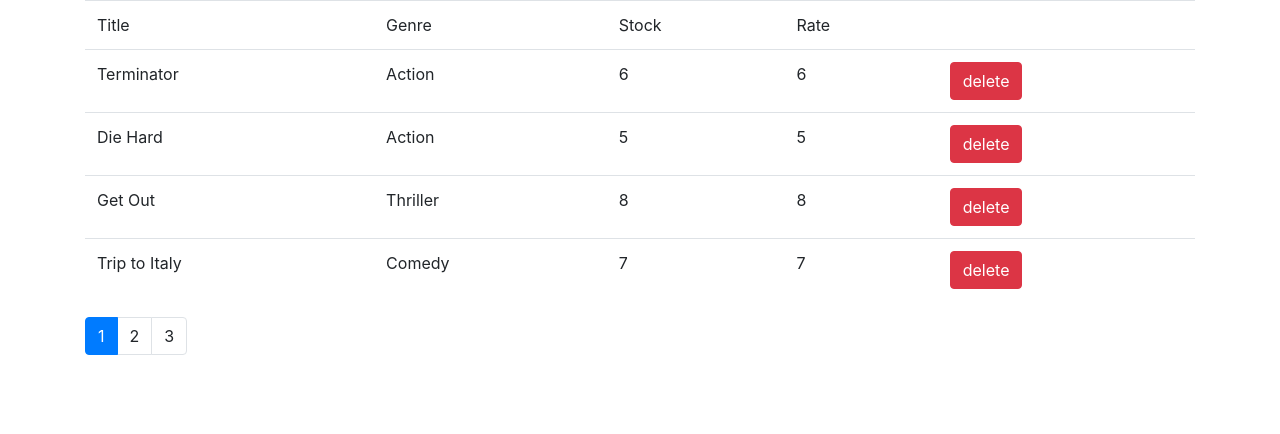
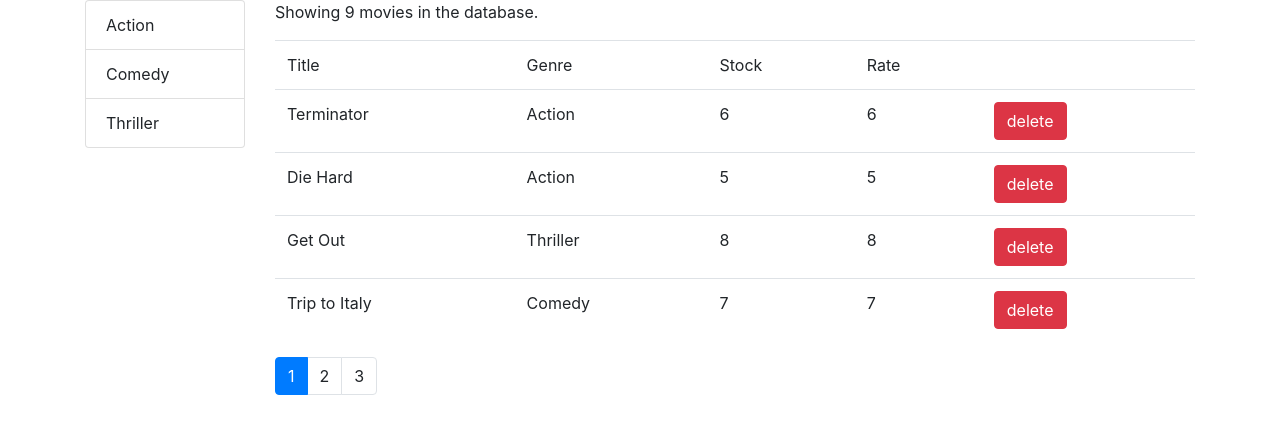
Before and after one commit to asithw/React-shopping-cart-sample, a React (Create React App) app: page / in a window 1280 px wide. Shown: the top 434 px of the page. Built offline with nearby package versions, Linux system fonts and the light colour scheme.

Commit message:
table filtering

```diff
--- /dev/null
+++ b/src/components/ListGroups.jsx
@@ -0,0 +1,21 @@
+import React, { Component } from "react";
+
+const ListGroups = props => {
+  return (
+    <ul className="list-group">
+      {props.items.map(g => (
+        <li
+          className={
+            g === props.selectedItem ? "list-group-item active" : "list-group-item"
+          }
+          key={g._id}
+          onClick={() => props.onItemSelect(g)}
+        >
+          {g.name}
+        </li>
+      ))}
+    </ul>
+  );
+};
+
+export default ListGroups;
--- a/src/components/movies.jsx
+++ b/src/components/movies.jsx
@@ -1,16 +1,24 @@
 import React, { Component } from "react";
 import "../../node_modules/bootstrap/dist/css/bootstrap.css";
 import { getMovies } from "../services/fakeMovieService";
+import { getGenres } from "../services/fakeGenreService";
 import Pagination from "./common/pagination";
-import {paginate} from "../utils/paginate";
+import ListGroups from "./ListGroups";
+import { paginate } from "../utils/paginate";
 
 class Movies extends Component {
   state = {
-    movies: getMovies(),
+    movies: [],
+    genres: [],
     pageSize: 4,
     displayItems: [],
-    currentPage: 1
+    currentPage: 1,
+    selectedGenre: null
   };
+
+  componentDidMount() {
+    this.setState({ movies: getMovies(), genres: getGenres() });
+  }
 
   deleteMovie(id) {
     console.log(id);
@@ -23,18 +31,44 @@ class Movies extends Component {
     console.log(page);
     //const item = movies.slice(((page-1) *pageSize ) ,(page+1) *pageSize);
     this.setState({ currentPage: page });
-
   };
 
+  handleGenreSelect = genre => {
+    console.log(genre);
+     this.setState({selectedGenre:genre});
+  };
   render() {
-    const { length: count } = this.state.movies;
+    //const { length: count } = this.state.movies;
+    //if (count === 0) return "there are no movies found in the database";
+    const {
+      pageSize,
+      currentPage,
+      movies: allMovies,
+      genres,
+      selectedGenre
+    } = this.state;
+
+    console.log("selectedGenre  ", selectedGenre);
+    const filteredMovies = selectedGenre
+      ? allMovies.filter(m => m.genre._id === selectedGenre._id)
+      : allMovies;
+
+    const movies = paginate(filteredMovies, currentPage, pageSize);
+    console.log("filteredMovies  ", filteredMovies);
+    const count = movies.length;
     if (count === 0) return "there are no movies found in the database";
-    const { pageSize, currentPage, movies:allMovies } = this.state;
 
-    const movies = paginate(allMovies, currentPage, pageSize);
-    console.log(allMovies);
     return (
-      <React.Fragment>
+      <div className="row">
+        <div className="col-2">
+          <ListGroups
+          items={genres}
+          onItemSelect={this.handleGenreSelect}
+          selectedItem ={selectedGenre}
+          />
+        </div>
+        <div className="col">
+        <p>Showing {filteredMovies.length} movies in the database.</p>
           <table className="table">
             <thead>
               <tr>
@@ -66,12 +100,13 @@ class Movies extends Component {
             </tbody>
           </table>
           <Pagination
-          itemCount={count}
+            itemCount={filteredMovies.length}
             pageSize={pageSize}
             currentPage={currentPage}
             onPageChange={this.handlePageChange}
           />
-      </React.Fragment>
+        </div>
+      </div>
     );
   }
 }
```
Lines whose indentation alone changed are shown as unchanged.
